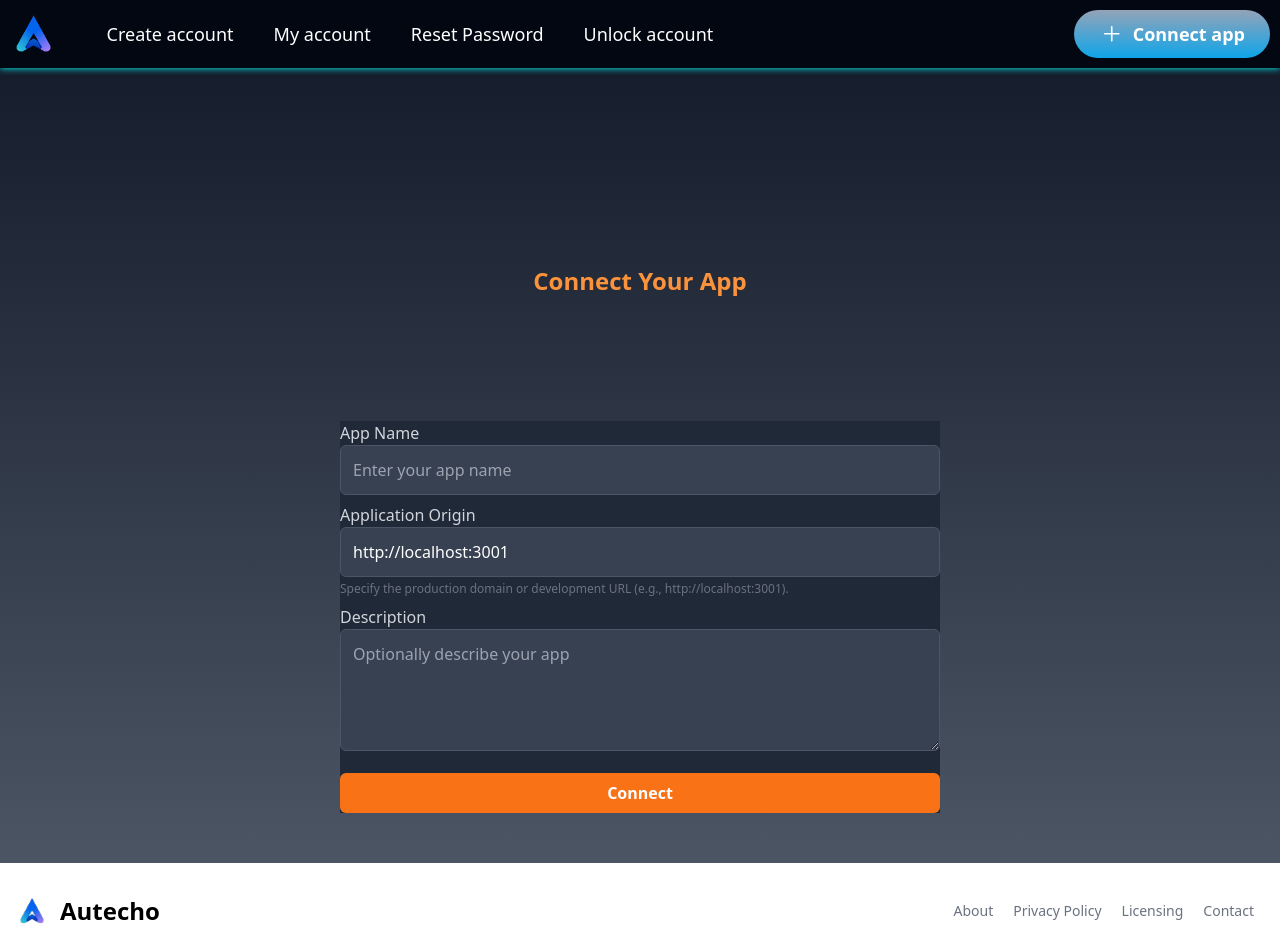
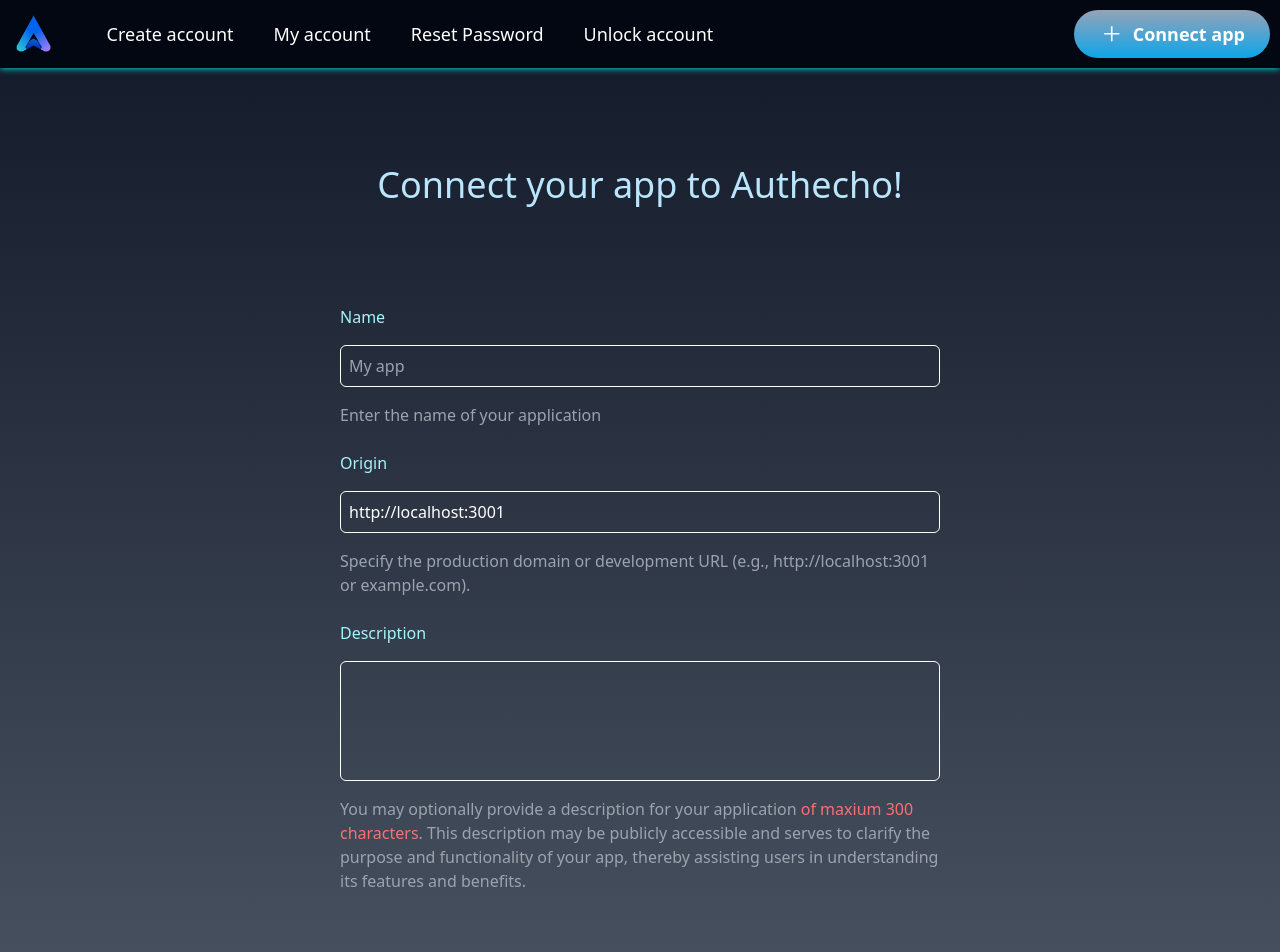
Before and after one commit to OzzoDev/AuthEcho, a React (Vite) app in the folder client/public/: page /connectapp in a window 1280 px wide. Shown: the top 952 px of the page. Built offline with nearby package versions, Linux system fonts and the light colour scheme; no server answers.

Commit message:
Created a better connect app form with a modal to show the api key

```diff
--- a/client/public/src/pages/auth/ConnectAppPage.tsx
+++ b/client/public/src/pages/auth/ConnectAppPage.tsx
@@ -1,22 +1,34 @@
-import React, { useState } from "react";
+import React, { useRef, useState } from "react";
 import useApi from "../../hooks/useApi";
 import useFormStore from "../../hooks/useFormStore";
-import useSessionStorage from "../../hooks/useSessionStorage";
 import { ConnectRequest } from "../../types/types";
-import { USERNAME_KEY } from "../../constants/contants";
+import useAuthStore from "../../hooks/useAuthStore";
+import PrimaryBtn from "../../components/btn/PrimaryBtn";
+import { CiGlobe } from "react-icons/ci";
+import { HashLoader } from "react-spinners";
+import { IoMdClose } from "react-icons/io";
+import useOutsideClick from "../../hooks/useOutsideClick";
 
 export default function ConnectAppPage() {
-  const { formError } = useFormStore(true);
+  const { formError, formStatus } = useFormStore(true);
   const { fetchData: connectApp } = useApi("POST", "JOIN");
-  const { sessionValue: name } = useSessionStorage<string>(USERNAME_KEY, "");
+  const { username } = useAuthStore();
   const [connectData, setConnectData] = useState<ConnectRequest>({
     appName: "",
     origin: "http://localhost:3001",
-    admin: name || "",
+    admin: username || "",
     appDescription: "",
   });
 
   const [appKey, setAppKey] = useState<string>("");
+  const [isModalVisible, setIsModalVisible] = useState<boolean>(false);
+  const modalRef = useRef<HTMLDivElement | null>(null);
+
+  const closeModal = () => {
+    setIsModalVisible(false);
+  };
+
+  useOutsideClick(modalRef, closeModal);
 
   const handleChange = (e: React.ChangeEvent<HTMLInputElement | HTMLTextAreaElement>) => {
     const { name, value } = e.target;
@@ -26,82 +38,106 @@
   const handleSubmit = async (e: React.FormEvent) => {
     e.preventDefault();
     const response = await connectApp(true, connectData);
+    console.log("Response", response);
+
     if (response) {
       const appKeyReceived = response.data.appKey;
+      setIsModalVisible(true);
       if (appKeyReceived) {
         setAppKey(appKeyReceived);
       }
     }
   };
 
+  if (isModalVisible) {
     return (
-    <div className="grow flex flex-col items-center space-y-[100px] pt-[200px] pb-[50px]">
-      <h2 className="text-2xl font-bold mb-6 text-center text-orange-400">Connect Your App</h2>
+      <div
+        ref={modalRef}
+        className="flex flex-col relative gap-6 m-auto bg-gray-800 p-8 pt-12 rounded-lg">
+        <button onClick={closeModal} className="absolute top-4 right-4">
+          <IoMdClose size={28} color="red" />
+        </button>
+        <h2 className="text-xl">
+          App <span className="text-gray-400">{connectData.appName}</span> connected successfully
+        </h2>
+        <p className="text-green-500">Your API key: {appKey}</p>
+        <p className="text-gray-400">This key is visible for one time only for your security</p>
+      </div>
+    );
+  }
 
-      <form onSubmit={handleSubmit} className="bg-gray-800 w-full max-w-[600px]">
-        <label className="block mb-2">
-          <span className="text-gray-300">App Name</span>
+  return (
+    <div className="grow flex flex-col items-center space-y-[100px] pt-[100px] pb-[50px] text-white">
+      <h1 className="text-4xl text-center max-w-[90%] text-sky-200">
+        Connect your app to Authecho!
+      </h1>
+      <form onSubmit={handleSubmit} className="flex flex-col gap-y-6 w-[90%] max-w-[600px]">
+        {formStatus === "loading" ? (
+          <HashLoader size={50} color="white" />
+        ) : (
+          <>
+            <div className="flex flex-col space-y-4">
+              <label className="text-cyan-200">Name</label>
               <input
                 type="text"
                 name="appName"
-            placeholder="Enter your app name"
-            value={connectData.appName}
+                placeholder="My app"
                 onChange={handleChange}
                 autoComplete="off"
+                autoCorrect="off"
+                spellCheck="false"
                 required
-            className="w-full p-3 bg-gray-700 text-white border border-gray-600 rounded-md focus:outline-none focus:ring-2 focus:ring-orange-500"
+                className="p-2 rounded-md bg-transparent border-[1px] border-white outline-none"
               />
-        </label>
-
-        <label className="block mb-2">
-          <span className="text-gray-300">Application Origin</span>
+              <p className="text-gray-400">Enter the name of your application</p>
+            </div>
+            <div className="flex flex-col space-y-4">
+              <label className="text-cyan-200">Origin</label>
               <input
-            type="text"
+                type="url"
                 name="origin"
-            id="origin"
                 value={connectData.origin}
                 onChange={handleChange}
                 autoComplete="off"
+                autoCorrect="off"
+                spellCheck="false"
                 required
-            className="w-full p-3 bg-gray-700 text-white border border-gray-600 rounded-md focus:outline-none focus:ring-2 focus:ring-orange-500"
+                className="p-2 rounded-md bg-transparent border-[1px] border-white outline-none"
               />
-          <p className="text-gray-500 text-xs mt-1">
-            Specify the production domain or development URL (e.g., http://localhost:3001).
+              <p className="text-gray-400">
+                Specify the production domain or development URL (e.g., http://localhost:3001 or
+                example.com).
               </p>
-        </label>
-
-        <label className="block mb-4">
-          <span className="text-gray-300">Description</span>
+            </div>
+            <div className="flex flex-col space-y-4">
+              <label className="text-cyan-200">Description</label>
               <textarea
                 name="appDescription"
-            placeholder="Optionally describe your app"
-            value={connectData.appDescription}
                 onChange={handleChange}
-            className="w-full p-3 bg-gray-700 text-white border border-gray-600 rounded-md focus:outline-none focus:ring-2 focus:ring-orange-500"
-            rows={4}
-            style={{ maxHeight: "200px" }}
+                maxLength={300}
+                autoComplete="off"
+                autoCorrect="off"
+                spellCheck="false"
+                className="p-2 min-h-[7.5rem] max-h-[7.5rem] rounded-md bg-transparent border-[1px] border-white outline-none resize-none"
               />
-        </label>
-
-        <button
+              <p className="text-gray-400">
+                You may optionally provide a description for your application{" "}
+                <span className="text-red-400">of maxium 300 characters</span>. This description may
+                be publicly accessible and serves to clarify the purpose and functionality of your
+                app, thereby assisting users in understanding its features and benefits.
+              </p>
+            </div>
+            <div className="mt-10">
+              <PrimaryBtn
+                btnText="Connect"
                 type="submit"
-          className="w-full bg-orange-500 text-white font-semibold py-2 rounded-md hover:bg-orange-600 transition duration-200">
-          Connect
-        </button>
+                width="w-full"
+                icon={<CiGlobe size={24} />}
+              />
+            </div>
+          </>
+        )}
       </form>
-
-      {formError && (
-        <div className="mt-4">
-          <p className="text-red-400 text-sm text-center">{formError}</p>
-        </div>
-      )}
-
-      {appKey && (
-        <div>
-          <p className="text-green-600 text-sm text-center">App successfully created</p>
-          <p className="text-green-600 text-sm text-center">Your api key: {appKey}</p>
-        </div>
-      )}
     </div>
   );
 }
--- a/client/public/src/pages/auth/UnlockAccountPage.tsx
+++ b/client/public/src/pages/auth/UnlockAccountPage.tsx
@@ -7,7 +7,7 @@
 
 export default function SigninPage() {
   const navigate = useNavigate();
-  const { formData, formState, setFormState, setFormData, setFormStep, reset, setFormError } =
+  const { formData, formState, setFormState, setFormData, setFormStep, setFormError } =
     useFormStore(true);
   const { fetchData: checkSuspended } = useApi("POST", "ISSUSPENDED");
   const { fetchData: requestUnlockCode } = useApi("POST", "REQUESTUNLOCKCODE");
```
Lines whose indentation alone changed are shown as unchanged.
